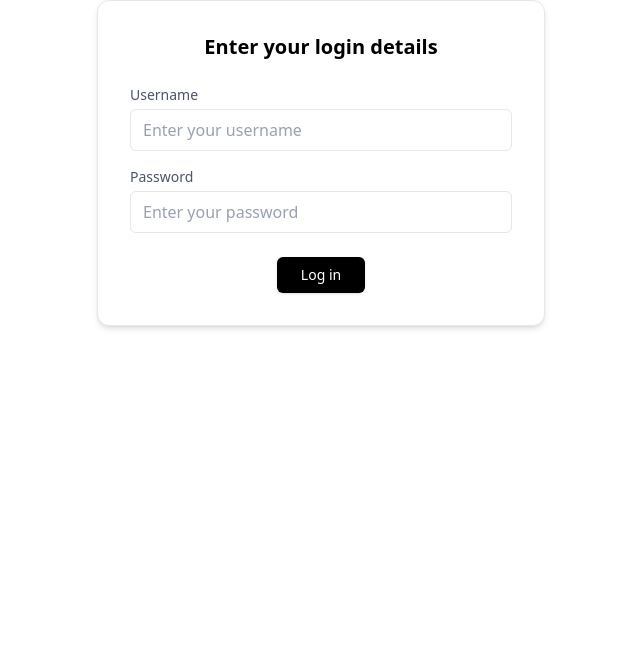
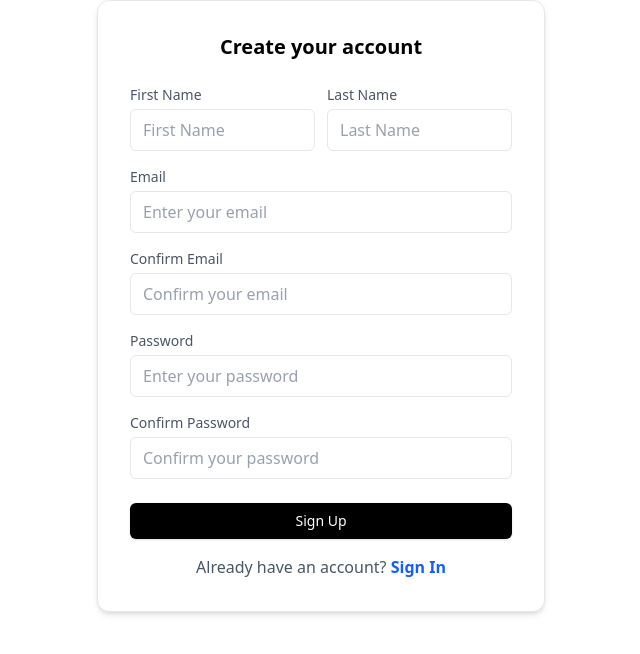
Before and after one commit to Galin-Yanev-Posten/Galin-Yanev-Posten.github.io, a React (Vite) app in the folder Dashboard-Telerik/: page /signup in a window 1280 px wide. Before the commit this address led to /login. Shown: the top 654 px of the page, without its empty margins (319-959 px from the left). Built offline with nearby package versions, Linux system fonts and the light colour scheme; no server answers.

Commit message:
added SignUp page and route

```diff
--- a/Dashboard-Telerik/src/App.jsx
+++ b/Dashboard-Telerik/src/App.jsx
@@ -2,12 +2,14 @@ import { BrowserRouter, Navigate, Route, Routes } from "react-router-dom";
 import ProtectedRoute from "./components/ProtectedRoute";
 import Dashboard from "./pages/Dashboard";
 import Login from "./pages/Login";
+import SignUp from "./pages/SignUp";
 
 export default function App() {
   return (
     <BrowserRouter>
       <Routes>
         <Route path="/login" element={<Login />} />
+        <Route path="/signup" element={<SignUp />} />
         <Route
           path="/dashboard"
           element={
--- a/Dashboard-Telerik/src/pages/Login.jsx
+++ b/Dashboard-Telerik/src/pages/Login.jsx
@@ -64,11 +64,22 @@ export default function Login() {
                     <button
                         type="submit"
                         disabled={loading}
-                        className="bg-black text-white rounded-md px-6 py-2 text-sm shadow-sm hover:bg-gray-900 disabled:opacity-50 disabled:cursor-not-allowed"
+                        className="w-full bg-black text-white rounded-md px-6 py-2 text-sm shadow-sm hover:bg-gray-900 disabled:opacity-50"
                     >
                         {loading ? "Logging in..." : "Log in"}
                     </button>
                 </div>
+
+                <p className="text-center text-gray-600 mt-4">
+                    Don't have an account?{" "}
+                    <button
+                        type="button"
+                        onClick={() => navigate("/signup")}
+                        className="text-blue-600 hover:text-blue-700 font-semibold"
+                    >
+                        Sign Up
+                    </button>
+                </p>
             </form>
         </div>
     );
--- /dev/null
+++ b/Dashboard-Telerik/src/pages/SignUp.jsx
@@ -0,0 +1,178 @@
+import { useState } from "react";
+import { useNavigate } from "react-router-dom";
+
+export default function SignUp() {
+    const [formData, setFormData] = useState({
+        firstName: "",
+        lastName: "",
+        email: "",
+        confirmEmail: "",
+        password: "",
+        confirmPassword: "",
+    });
+    const [loading, setLoading] = useState(false);
+    const [error, setError] = useState("");
+    const navigate = useNavigate();
+
+    const handleChange = (e) => {
+        const { name, value } = e.target;
+        setFormData(prev => ({
+            ...prev,
+            [name]: value
+        }));
+    };
+
+    const handleSubmit = async (e) => {
+        e.preventDefault();
+        setError("");
+        setLoading(true);
+
+        try {
+            // Validation
+            if (!formData.firstName || !formData.lastName || !formData.email || !formData.password) {
+                setError("All fields are required");
+                setLoading(false);
+                return;
+            }
+
+            if (formData.email !== formData.confirmEmail) {
+                setError("Emails do not match");
+                setLoading(false);
+                return;
+            }
+
+            if (formData.password !== formData.confirmPassword) {
+                setError("Passwords do not match");
+                setLoading(false);
+                return;
+            }
+
+            if (formData.password.length < 6) {
+                setError("Password must be at least 6 characters");
+                setLoading(false);
+                return;
+            }
+
+            // Save user data to localStorage
+            const userData = {
+                firstName: formData.firstName,
+                lastName: formData.lastName,
+                email: formData.email,
+            };
+            localStorage.setItem("userData", JSON.stringify(userData));
+            console.log("Sign up successful, redirecting to login...");
+            navigate("/login", { replace: true });
+        } catch (err) {
+            setError(err.message || "Sign up failed");
+            setLoading(false);
+        }
+    };
+
+    return (
+        <div className="flex justify-center">
+            <form onSubmit={handleSubmit} className="w-full max-w-md bg-white border border-gray-200 rounded-xl shadow-md p-8">
+                <h2 className="text-center text-xl font-semibold mb-6">Create your account</h2>
+
+                {error && <p className="text-red-600 text-sm mb-4 text-center">{error}</p>}
+
+                <div className="flex gap-3 mb-4">
+                    <div className="flex-1">
+                        <label className="block text-sm text-gray-600 mb-1">First Name</label>
+                        <input
+                            type="text"
+                            name="firstName"
+                            value={formData.firstName}
+                            onChange={handleChange}
+                            placeholder="First Name"
+                            className="block w-full border border-gray-200 rounded-md px-3 py-2 placeholder-gray-400 focus:outline-none focus:ring-2 focus:ring-black/10"
+                            disabled={loading}
+                            required
+                        />
+                    </div>
+                    <div className="flex-1">
+                        <label className="block text-sm text-gray-600 mb-1">Last Name</label>
+                        <input
+                            type="text"
+                            name="lastName"
+                            value={formData.lastName}
+                            onChange={handleChange}
+                            placeholder="Last Name"
+                            className="block w-full border border-gray-200 rounded-md px-3 py-2 placeholder-gray-400 focus:outline-none focus:ring-2 focus:ring-black/10"
+                            disabled={loading}
+                            required
+                        />
+                    </div>
+                </div>
+
+                <label className="block text-sm text-gray-600 mb-1">Email</label>
+                <input
+                    type="email"
+                    name="email"
+                    value={formData.email}
+                    onChange={handleChange}
+                    placeholder="Enter your email"
+                    className="block w-full border border-gray-200 rounded-md px-3 py-2 mb-4 placeholder-gray-400 focus:outline-none focus:ring-2 focus:ring-black/10"
+                    disabled={loading}
+                    required
+                />
+
+                <label className="block text-sm text-gray-600 mb-1">Confirm Email</label>
+                <input
+                    type="email"
+                    name="confirmEmail"
+                    value={formData.confirmEmail}
+                    onChange={handleChange}
+                    placeholder="Confirm your email"
+                    className="block w-full border border-gray-200 rounded-md px-3 py-2 mb-4 placeholder-gray-400 focus:outline-none focus:ring-2 focus:ring-black/10"
+                    disabled={loading}
+                    required
+                />
+
+                <label className="block text-sm text-gray-600 mb-1">Password</label>
+                <input
+                    type="password"
+                    name="password"
+                    value={formData.password}
+                    onChange={handleChange}
+                    placeholder="Enter your password"
+                    className="block w-full border border-gray-200 rounded-md px-3 py-2 mb-4 placeholder-gray-400 focus:outline-none focus:ring-2 focus:ring-black/10"
+                    disabled={loading}
+                    required
+                />
+
+                <label className="block text-sm text-gray-600 mb-1">Confirm Password</label>
+                <input
+                    type="password"
+                    name="confirmPassword"
+                    value={formData.confirmPassword}
+                    onChange={handleChange}
+                    placeholder="Confirm your password"
+                    className="block w-full border border-gray-200 rounded-md px-3 py-2 mb-6 placeholder-gray-400 focus:outline-none focus:ring-2 focus:ring-black/10"
+                    disabled={loading}
+                    required
+                />
+
+                <div className="flex justify-center">
+                    <button
+                        type="submit"
+                        disabled={loading}
+                        className="w-full bg-black text-white rounded-md px-6 py-2 text-sm shadow-sm hover:bg-gray-900 disabled:opacity-50"
+                    >
+                        {loading ? "Creating account..." : "Sign Up"}
+                    </button>
+                </div>
+
+                <p className="text-center text-gray-600 mt-4">
+                    Already have an account?{" "}
+                    <button
+                        type="button"
+                        onClick={() => navigate("/login")}
+                        className="text-blue-600 hover:text-blue-700 font-semibold"
+                    >
+                        Sign In
+                    </button>
+                </p>
+            </form>
+        </div>
+    );
+}
```
